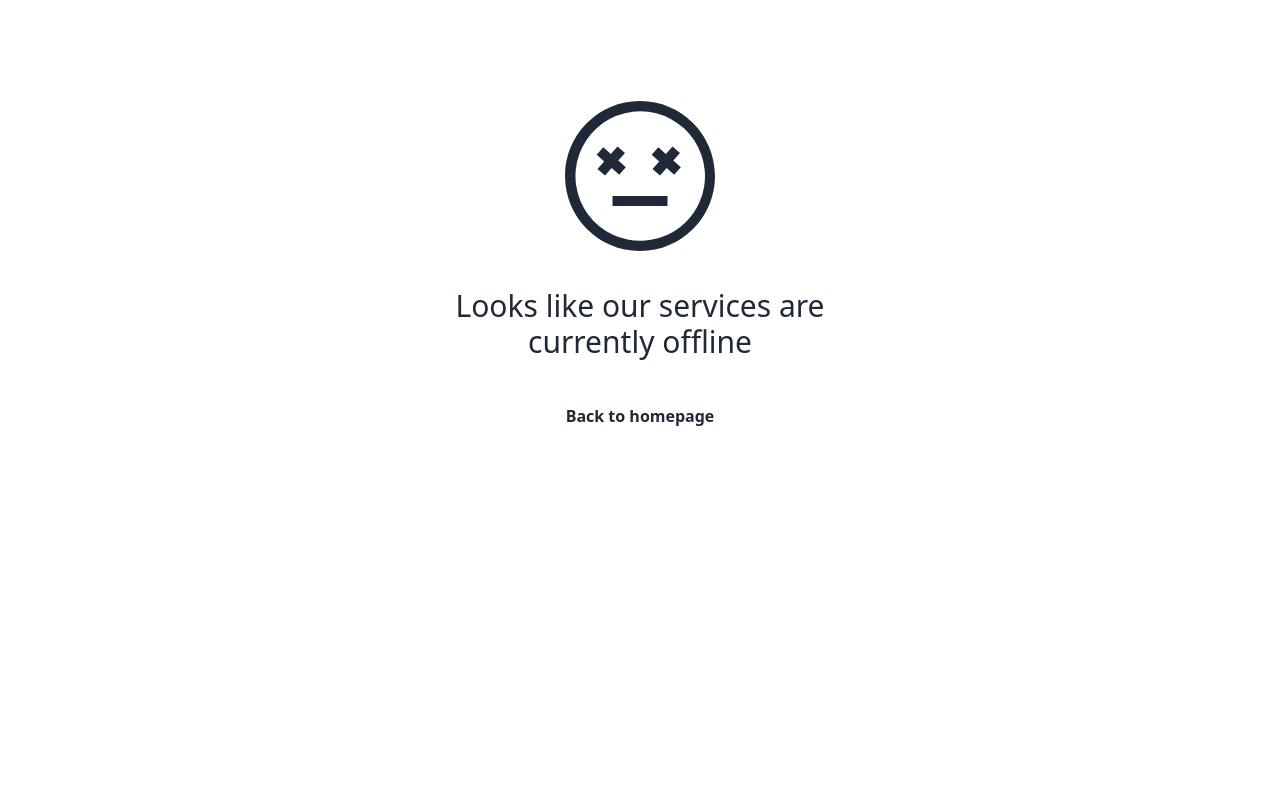
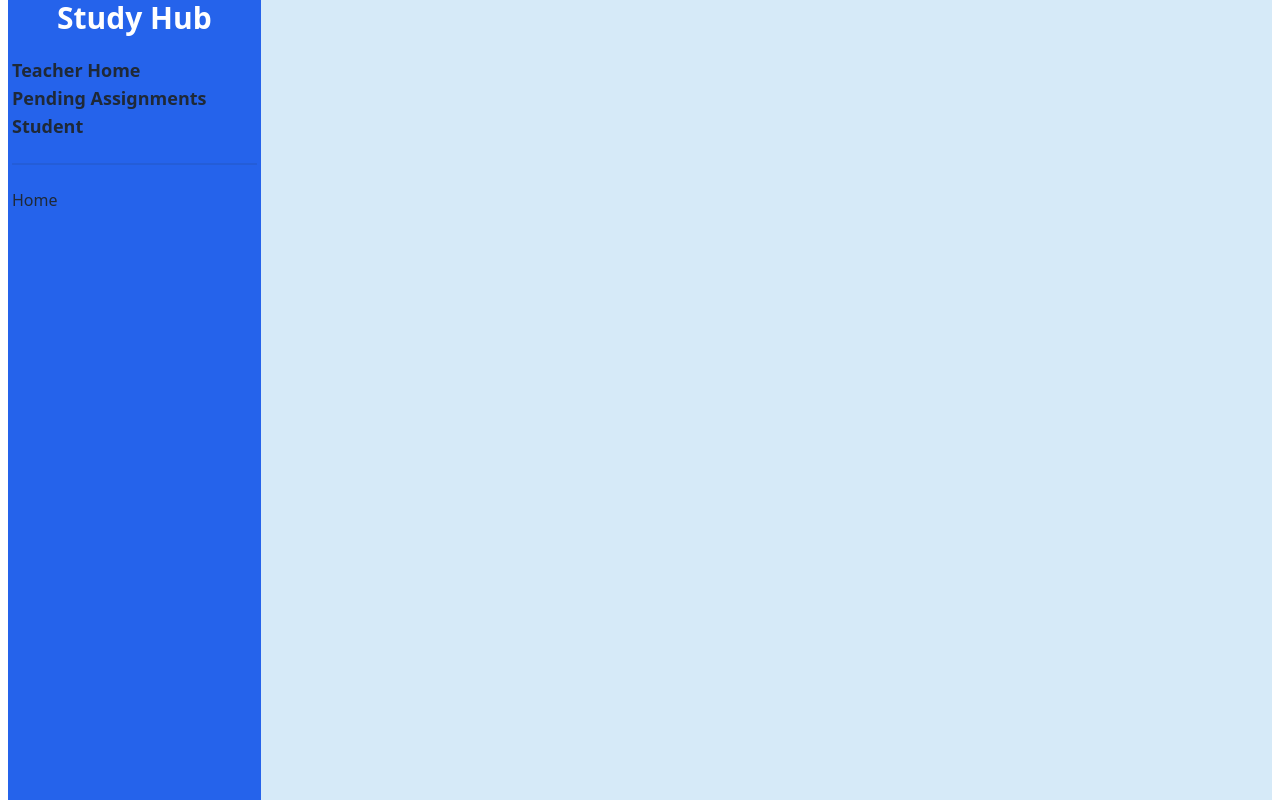
Before and after one commit to linux44gh6/Study-hub-front-end, a React (Vite) app: page /dashboard in a window 1280 px wide. Built offline with nearby package versions, Linux system fonts and the light colour scheme; no server answers; sample sign-in values are in the browser's storage.

Commit message:
create dashBoard

```diff
--- a/src/Components/SinglePending.jsx
+++ b/src/Components/SinglePending.jsx
@@ -26,7 +26,7 @@ const SinglePending = ({pending, setPendings}) => {
     </div>
 
     <div className="lg:w-[700px] p-4 md:p-4">
-        <h1 className=" lg:translate-x-52 -translate-y-5 font-bold text-red-500">{status}{text}</h1>
+        <h1 className=" lg:translate-x -translate-y-5 font-bold text-red-500">{status}{text}</h1>
         <h1 className="text-xl font-bold text-gray-800 dark:text-white">{assign_title}</h1>
 
         <p className="mt-2 text-sm text-gray-600 dark:text-gray-400 flex gap-1 font-semibold">Examine: <span classNameName=" hover:underline">{examine}</span></p>
@@ -35,7 +35,7 @@ const SinglePending = ({pending, setPendings}) => {
           <p className=" font-semibold">Assignment_Mark: <span classNameName=" text-blue-700 font-semibold "> {mark}</span></p>
         </div>
 
-        <div className="flex justify-between mt-3 item-center gap-">
+        <div className="flex  mt-3 item-center gap-">
             <h1 className="text-lg font-semibold text-gray-700 dark:text-gray-200 "></h1>
            <NavLink to={`/mark/${_id}`}>
            <button className="px-2 py-2 text-xs font-bold hover:text-white uppercase transition-colors duration-300 transform rounded dark:bg-blue-700 hover:bg-blue-900   border border-blue-600 btn dark:text-white  text-black" onClick={() => {document.getElementById('my_modal_4').showModal(); setId(`${_id}`);}}>give mark</button>
--- /dev/null
+++ b/src/Pages/DashBoard/Dashboard.jsx
@@ -0,0 +1,32 @@
+import { NavLink, Outlet } from "react-router-dom";
+import PendingAssignment from "../PendingAssignment";
+import Student from "./Student/Student";
+
+const Dashboard = () => {
+    return (
+        <div className="px-1 md:px-2 lg:px-2 flex">
+                <div className="bg-blue-600 w-[20%] h-[100vh]">
+                    <h1 className="text-center text-3xl font-bold text-white">Study Hub</h1>
+                    <div className="px-1 mt-5">
+                   <ul className="flex flex-col">
+                   <NavLink to='/dashboard/teacherHome' className={({ isActive }) => isActive ? " text-white font-semibold text-lg   py-1 rounded" : " font-semibold text-lg "}>Teacher Home</NavLink>
+                    <NavLink to='/dashboard/pending' className={({ isActive }) => isActive ? " text-white font-semibold text-lg   py-1 rounded" : " font-semibold text-lg"}>Pending Assignments</NavLink>
+
+                    <NavLink to='/dashboard/student' className={({ isActive }) => isActive ? " text-white font-semibold text-lg   py-1 rounded" : " font-semibold text-lg "}>Student</NavLink>
+                   </ul>
+                   <div className="divider"></div>
+                   <ul>
+                    <li><NavLink to='/'>Home</NavLink></li>
+                   </ul>
+                    </div>
+            </div>
+
+            <div className="bg-[#d6eaf8] flex-1">
+            <Outlet></Outlet>
+                </div>
+
+        </div>
+    );
+};
+
+export default Dashboard;
--- /dev/null
+++ b/src/Pages/DashBoard/Student/Student.jsx
@@ -0,0 +1,10 @@
+
+const Student = () => {
+    return (
+        <div>
+            <h1>this is the student Home</h1>
+        </div>
+    );
+};
+
+export default Student;
--- /dev/null
+++ b/src/Pages/DashBoard/TeacherHome/TeacherHome.jsx
@@ -0,0 +1,13 @@
+import { useContext } from "react";
+import { AuthContext } from "../../../Provider/AuthProvider";
+
+const TeacherHome = () => {
+    const {user}=useContext(AuthContext)
+    return (
+        <div className="bg-[#d6eaf8]">
+            <h1 className="text text-3xl font-semibold">WellCome, {user?.displayName}</h1>
+        </div>
+    );
+};
+
+export default TeacherHome;
--- a/src/Pages/PendingAssignment.jsx
+++ b/src/Pages/PendingAssignment.jsx
@@ -19,7 +19,7 @@ const PendingAssignment = () => {
     },[])
 
     return (
-        <div className="grid grid-cols-1 md:grid-cols-2 lg:grid-cols-2 gap-6 px-5 pt-24 pb-20 ">
+        <div className="grid grid-cols-1 md:grid-cols-2 lg:grid-cols-2 gap-6  pb-20 ">
             {
                 pendings.map(pending=><SinglePending
                 key={pending._id}
--- a/src/Shared/NavBar.jsx
+++ b/src/Shared/NavBar.jsx
@@ -20,9 +20,13 @@ const NavBar = () => {
   const { user, logOut } = useContext(AuthContext)
   console.log();
   const link = <>
-
-
-    <><li><NavLink to='/allAssignments' className={({ isActive }) => isActive ? " border px-2 py-1 rounded text-orange-900 font-semibold text-lg" : "  font-semibold text-lg hover:scale-105"}>Assignments</NavLink></li><li><NavLink to='/createAssaignment' className={({ isActive }) => isActive ? "text-orange-900 font-semibold text-lg  border px-2 py-1 rounded" : "  font-semibold text-lg "}>Create Assignments</NavLink></li><li><NavLink to='/pending' className={({ isActive }) => isActive ? " text-orange-900 font-semibold text-lg  border px-2 py-1 rounded" : " font-semibold text-lg hover:scale-105"}>Pending Assignments</NavLink></li></>
+    <>
+    <li><NavLink to='/allAssignments' className={({ isActive }) => isActive ? " border px-2 py-1 rounded text-orange-900 font-semibold text-lg" : "  font-semibold text-lg hover:scale-105"}>Assignments</NavLink></li>
+    <li><NavLink to='/createAssaignment' className={({ isActive }) => isActive ? "text-orange-900 font-semibold text-lg  border px-2 py-1 rounded" : "  font-semibold text-lg "}>Create Assignments</NavLink></li>
+  {
+    user&&  <li><NavLink to='/dashBoard' className={({ isActive }) => isActive ? " text-orange-900 font-semibold text-lg  border px-2 py-1 rounded" : " font-semibold text-lg hover:scale-105"}>DashBoard</NavLink></li>
+  }
+    </>
   </>
 
 const lgs = localStorage.getItem('theme') || 'light'
```
Also changed, not shown: src/Route/Route.jsx (+22 -4 lines).
